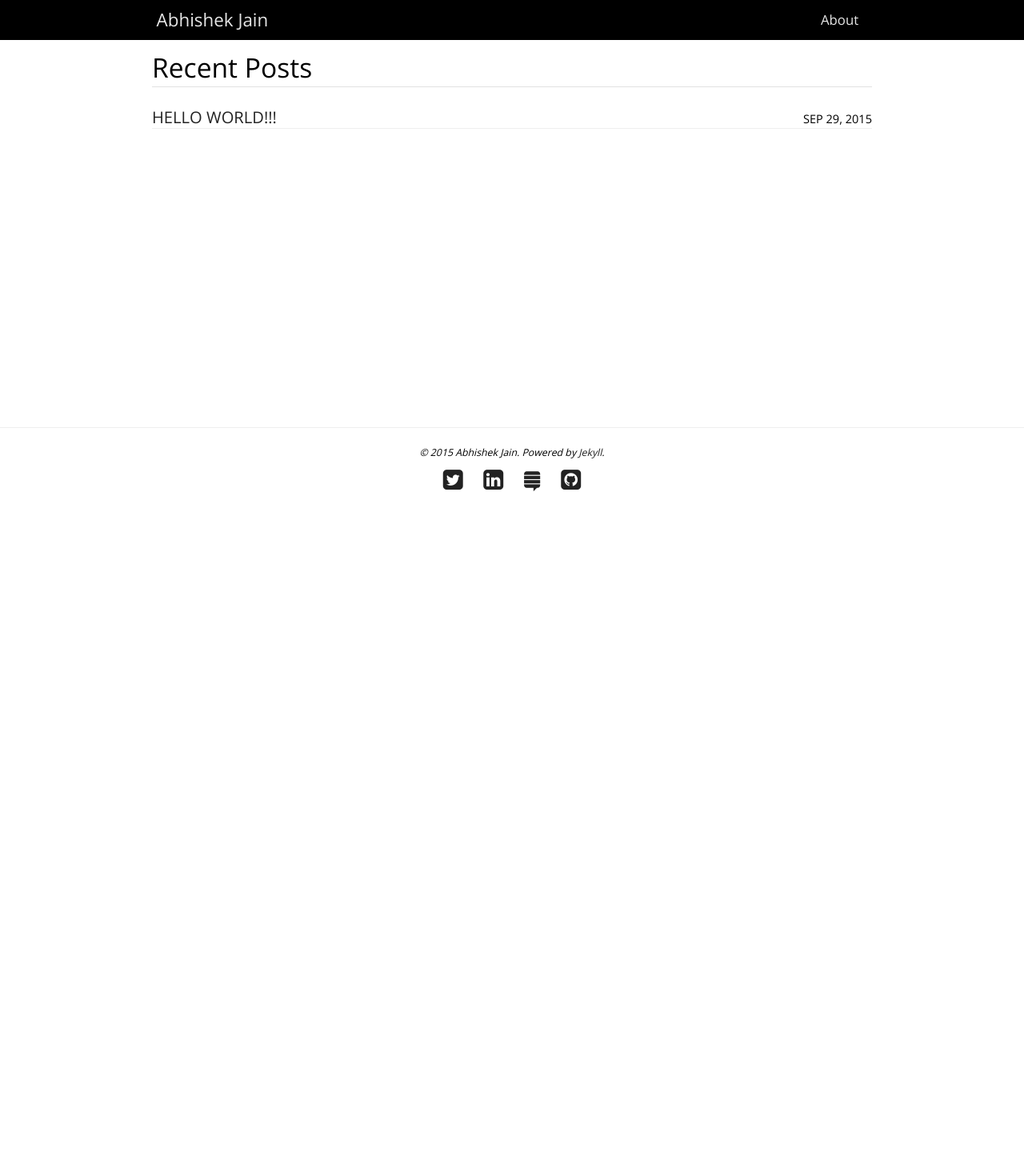
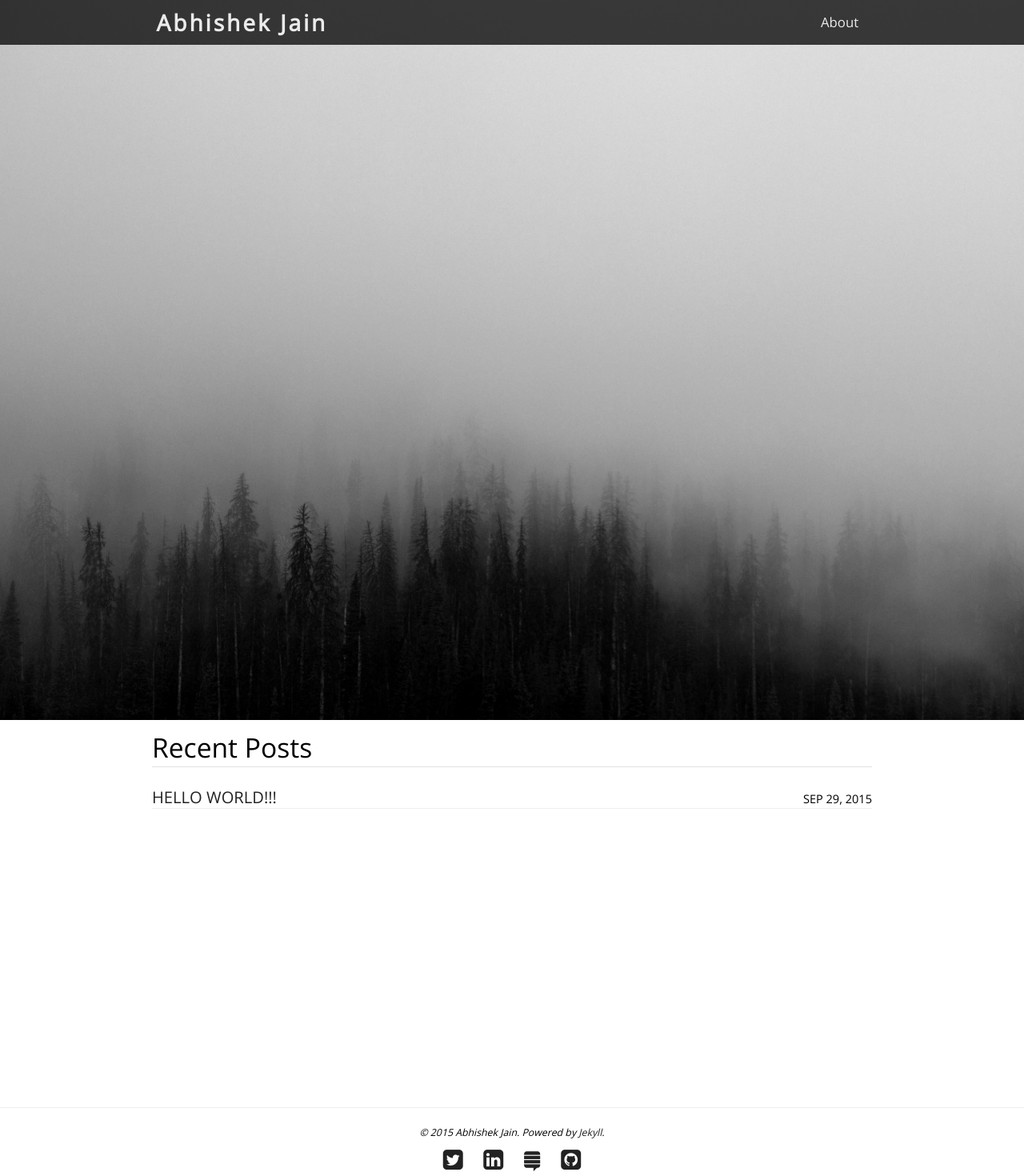
Before and after one commit to jabhishek/jabhishek.github.io, a Jekyll site: the page built from index.html, in a window 1280 px wide. Shown: the whole page at 80% size. Built offline with Jekyll 4.4.1, drawn with Linux system fonts in a browser that asks for light colours; nearby versions of some CDN libraries; before the commit the page ends 900 px from its top, so only the background shows below that.

```diff
--- a/_includes/head.html
+++ b/_includes/head.html
@@ -2,7 +2,7 @@
   <meta charset="utf-8">
   <meta http-equiv="X-UA-Compatible" content="IE=edge">
   <meta name="viewport" content="width=device-width, initial-scale=1">
-
+  <base href="/"/>
   <title>{% if page.title %}{{ page.title }}{% else %}{{ site.title }}{% endif %}</title>
   <meta name="description" content="{% if page.excerpt %}{{ page.excerpt | strip_html | strip_newlines | truncate: 160 }}{% else %}{{ site.description }}{% endif %}">
   <link href='//fonts.googleapis.com/css?family=Open+Sans' rel='stylesheet' type='text/css'>
--- a/_includes/header.html
+++ b/_includes/header.html
@@ -1,5 +1,8 @@
-<header class="site-header">
+<header class="site-header {{ page.className }}">
+    <div class="image-overlay">
 
+
+        <div class="navbar">
             <div class="wrapper">
 
                 <a class="site-title" href="{{ site.baseurl }}/">{{ site.title }}</a>
@@ -17,6 +20,47 @@
                                 </ul>
                             </nav>
 
+<!--
+                <div class="social-icons">
+                    {% if site.owner.twitter %}<a href="https://twitter.com/{{ site.owner.twitter }}"
+                                                  title="{{ site.owner.name}} on Twitter" target="_blank"><i
+                        class="fa fa-twitter fa-2x"></i></a>{% endif %}
+                    {% if site.owner.facebook %}<a href="https://facebook.com/{{ site.owner.facebook }}"
+                                                   title="{{ site.owner.name}} on Facebook" target="_blank"><i
+                        class="fa fa-facebook-square fa-2x"></i></a>{% endif %}
+                    {% if site.owner.google.plus %}<a href="https://plus.google.com/+{{ site.owner.google.plus }}"
+                                                      title="{{ site.owner.name}} on Google+" target="_blank"><i
+                        class="fa fa-google-plus-square fa-2x"></i></a>{% endif %}
+                    {% if site.owner.linkedin %}<a href="https://linkedin.com/in/{{ site.owner.linkedin }}"
+                                                   title="{{ site.owner.name}} on LinkedIn" target="_blank"><i
+                        class="fa fa-linkedin-square fa-2x"></i></a>{% endif %}
+                    {% if site.owner.stackexchange %}<a href="{{ site.owner.stackexchange }}"
+                                                        title="{{ site.owner.name}} on StackExchange" target="_blank"><i
+                        class="fa fa-stack-exchange fa-2x"></i></a>{% endif %}
+                    {% if site.owner.instagram %}<a href="https://instagram.com/{{ site.owner.instagram }}"
+                                                    title="{{ site.owner.name}} on Instagram" target="_blank"><i
+                        class="fa fa-instagram fa-2x"></i></a>{% endif %}
+                    {% if site.owner.flickr %}<a href="https://www.flickr.com/photos/{{ site.owner.flickr }}"
+                                                 title="{{ site.owner.name}} on Flickr" target="_blank"><i
+                        class="fa fa-flickr fa-2x"></i></a>{% endif %}
+                    {% if site.owner.github %}<a href="https://github.com/{{ site.owner.github }}"
+                                                 title="{{ site.owner.name}} on Github" target="_blank"><i
+                        class="fa fa-github fa-2x"></i></a>{% endif %}
+                    {% if site.owner.tumblr %}<a href="http://{{ site.owner.tumblr }}.tumblr.com"
+                                                 title="{{ site.owner.name}} on Tumblr" target="_blank"><i
+                        class="fa fa-tumblr-square fa-2x"></i></a>{% endif %}
+                    {% if site.owner.pinterest %}<a href="https://www.pinterest.com/{{ site.owner.pinterest }}/"
+                                                    title="{{ site.owner.name}} on Pinterest" target="_blank"><i
+                        class="fa fa-pinterest fa-2x"></i></a>{% endif %}
+                    {% if site.owner.weibo %}<a href="https://www.weibo.com/u/{{ site.owner.weibo }}/"
+                                                title="{{ site.owner.name}} on Weibo" target="_blank"><i
+                        class="fa fa-weibo fa-2x"></i></a>{% endif %}
                 </div>
+                &lt;!&ndash; /.social-icons &ndash;&gt;
+-->
 
+
+            </div>
+        </div>
+    </div>
 </header>
--- a/_sass/_base.scss
+++ b/_sass/_base.scss
@@ -9,7 +9,7 @@
 body {
   font-size: 1.5rem;
   line-height: 1.4;
-  height: 100vh;
+  height: 100%;
 }
 
 a {
--- a/css/main.css
+++ b/css/main.css
@@ -179,7 +179,7 @@
 body {
   font-size: 1.5rem;
   line-height: 1.4;
-  height: 100vh; }
+  height: 100%; }
 
 a {
   text-decoration: none;
@@ -240,6 +240,14 @@
 header {
   background: #000;
   color: #fff; }
+  header.home-page {
+    height: 100vh;
+    background: url("/images/photo-1.jpg") no-repeat center center fixed;
+    background-size: cover;
+    width: 100%;
+    overflow: hidden; }
+    header.home-page .navbar {
+      background: rgba(0, 0, 0, 0.75); }
   header a {
     color: rgba(255, 255, 255, 0.9);
     -webkit-transition: 0.3s;
@@ -256,11 +264,6 @@
         -ms-flex-align: center;
             align-items: center;
     padding-right: 0; }
-    header .wrapper .site-title {
-      -webkit-box-flex: 1;
-      -webkit-flex: 1;
-          -ms-flex: 1;
-              flex: 1; }
     header .wrapper nav ul {
       height: 50px;
       display: -webkit-box;
@@ -272,13 +275,21 @@
           -ms-flex-align: center;
               align-items: center;
       line-height: 50px; }
-      header .wrapper nav ul li {
+      header .wrapper nav ul li a {
+        display: block;
         padding: 0 2rem; }
-        header .wrapper nav ul li:hover {
-          -webkit-box-shadow: 0 0 10px 0 #222 inset;
-                  box-shadow: 0 0 10px 0 #222 inset; }
   header .site-title {
-    font-size: 2rem; }
+    font-size: 2.5rem;
+    -webkit-box-flex: 1;
+    -webkit-flex: 1;
+        -ms-flex: 1;
+            flex: 1;
+    letter-spacing: 3px;
+    font-weight: bold;
+    line-height: 2; }
+  header .social-icons a {
+    font-size: 1rem;
+    padding: 0 0.2rem; }
 
 footer.site-footer {
   border-top: 1px solid #eee;
--- a/gulpfile.js
+++ b/gulpfile.js
@@ -42,7 +42,8 @@
 gulp.task('browser-sync', ['sass', 'jekyll-build'], function () {
 	bs.init({
 		server: {
-			baseDir: '_site'
+			baseDir: '_site',
+			port: 8000
 		}
 	});
 });
--- a/index.html
+++ b/index.html
@@ -1,5 +1,6 @@
 ---
 layout: default
+className: home-page
 ---
 
 <div class="home">
```
Also changed, not shown: _sass/_header.scss (+27 -7 lines), scripts/scrollTo.js (added, +18 -0 lines), images/photo-1.jpg (added), 1 other file. Lines whose indentation alone changed are shown as unchanged.
